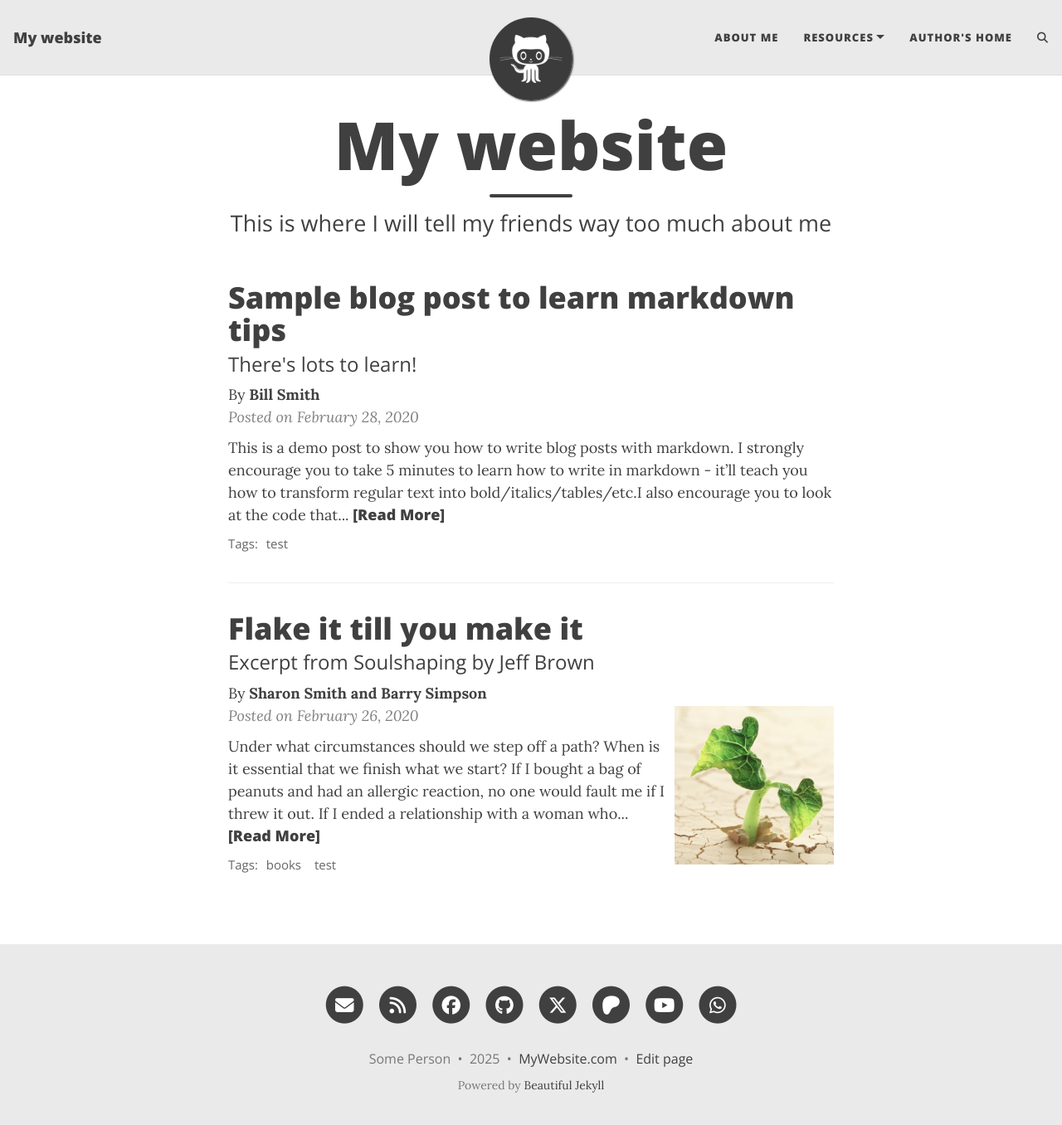
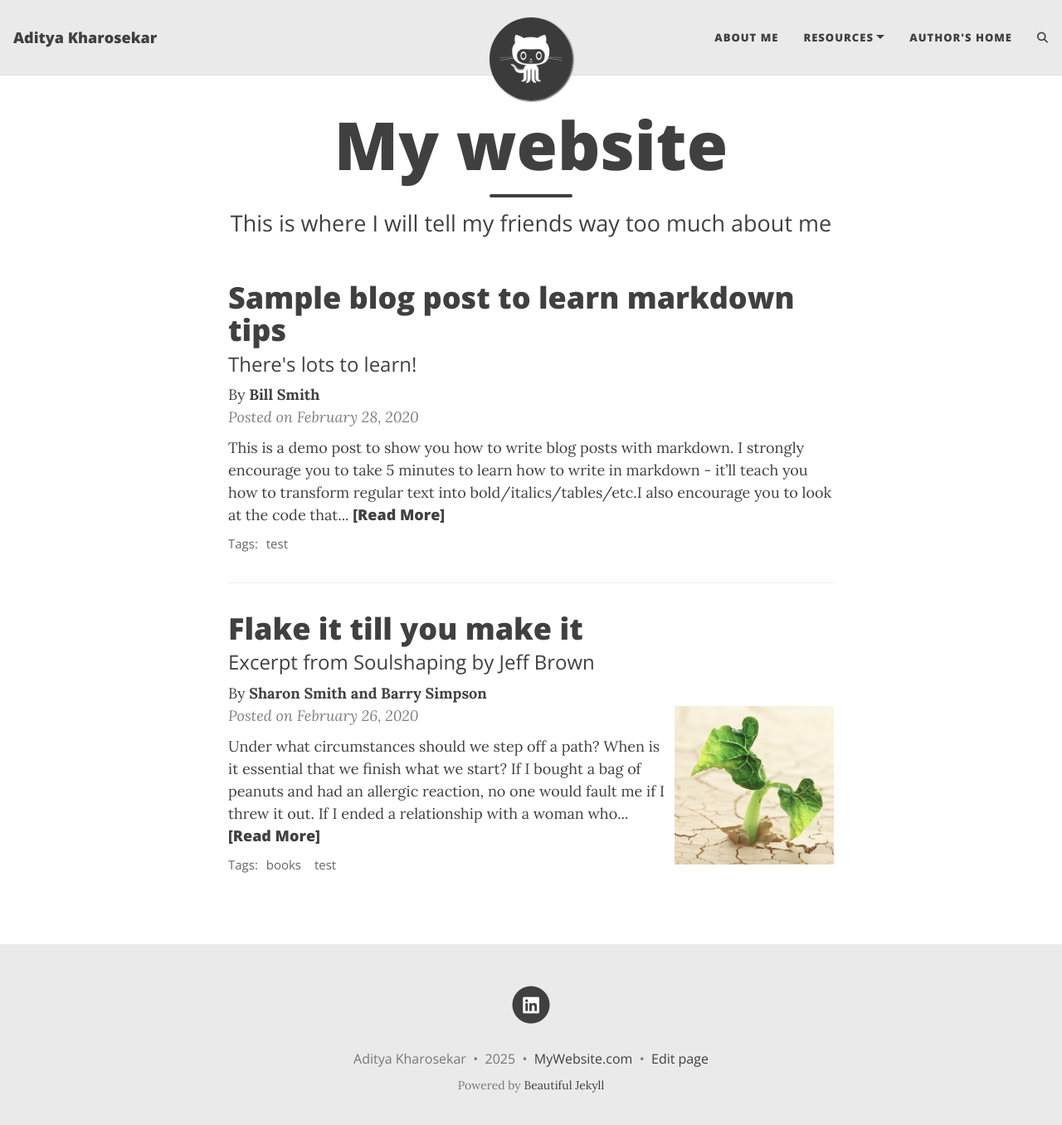
Before and after one commit to Aditya-Kharosekar/aditya-kharosekar.github.io, a Jekyll site: the page built from index.html, in a window 1280 px wide and 1369 px high. Shown: the top 1356 px of the window at 83% size. Built offline with Jekyll 4.4.1, drawn with Linux system fonts in a browser that asks for light colours; the list of posts is cut into pages by our own code; comment, search, counter and statistics services are not loaded; part of the change alters nothing that is shown.

```diff
--- a/_config.yml
+++ b/_config.yml
@@ -10,10 +10,10 @@
 ############################
 
 # Name of website
-title: My website
+title: Aditya Kharosekar
 
 # Your name to show in the footer
-author: Some Person
+author: Aditya Kharosekar
 
 ###############################################
 # --- List of links in the navigation bar --- #
@@ -50,42 +50,7 @@ round-avatar: true
 # You can change the order that they show up on the page by changing the order here.
 # Uncomment the links you want to show and add your information to each one.
 social-network-links:
-  email: "someone@example.com"
-  rss: true  # remove this line if you don't want to show an RSS link at the bottom
-  facebook: deanattali
-  github: daattali
-  twitter: daattali
-  patreon: DeanAttali
-  youtube: "@daattali"
-  whatsapp: 15551212
-#  medium: yourname
-#  reddit: yourname or r/yoursubreddit
-#  linkedin: daattali
-#  xing: yourname
-#  stackoverflow: "3943160/daattali"
-#  snapchat: deanat78
-#  instagram: deanat78
-#  spotify: yourname
-#  telephone: +14159998888
-#  steam: deanat78
-#  twitch: yourname
-#  yelp: yourname
-#  telegram: yourname
-#  calendly: yourname
-#  mastodon: instance.url/@username
-#  bluesky: yourname
-#  ORCID: your ORCID ID
-#  google-scholar: your google scholar
-#  discord: "invite_code" or "users/userid" or "invite/invite_code"
-#  kaggle: yourname
-#  hackerrank: yourname
-#  gitlab: yourname
-#  itchio: yourname
-#  untappd: yourname
-
-# If you want your website to generate an RSS feed, provide a description
-# The URL for the feed will be https://<your_website>/feed.xml
-rss-description: This website is a virtual proof that I'm awesome
+  linkedin: adityakharosekar
 
 ###########################
 # --- General options --- #
```
Also changed, not shown: CHANGELOG.md (deleted).
